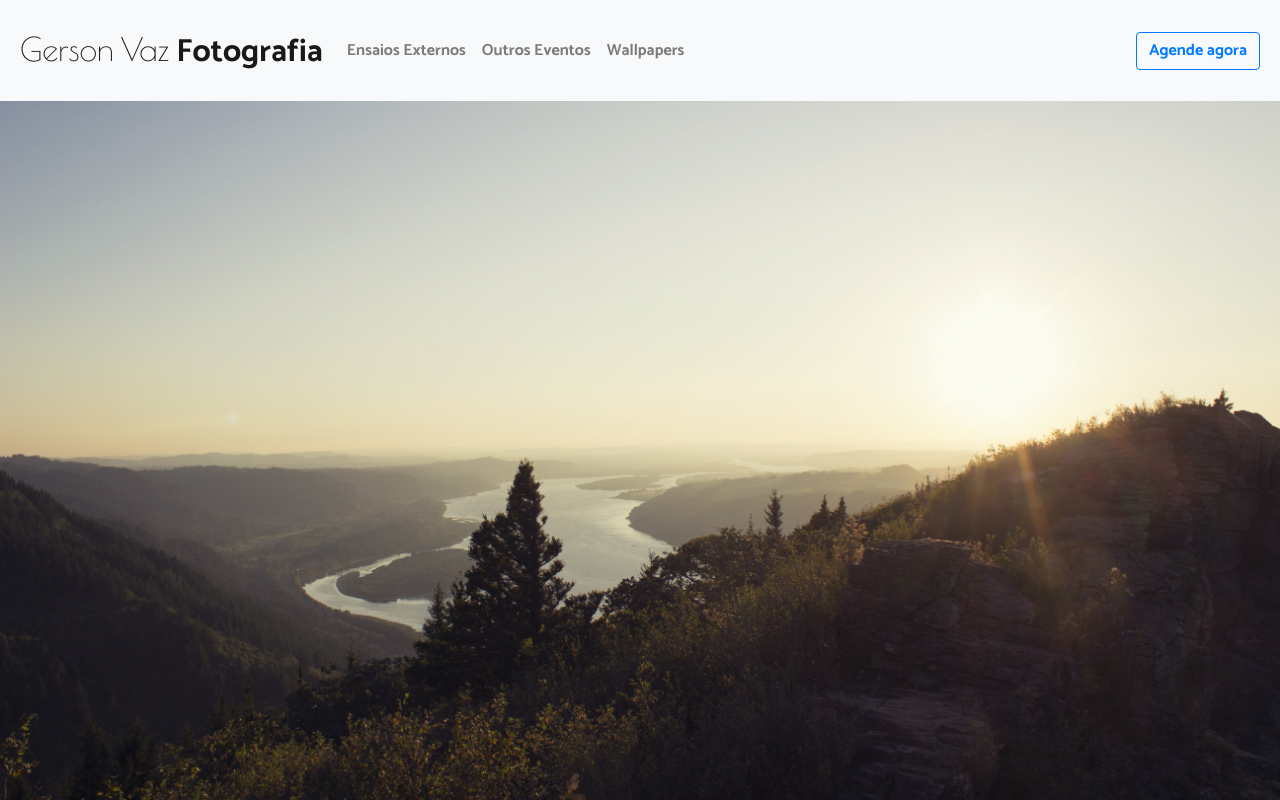
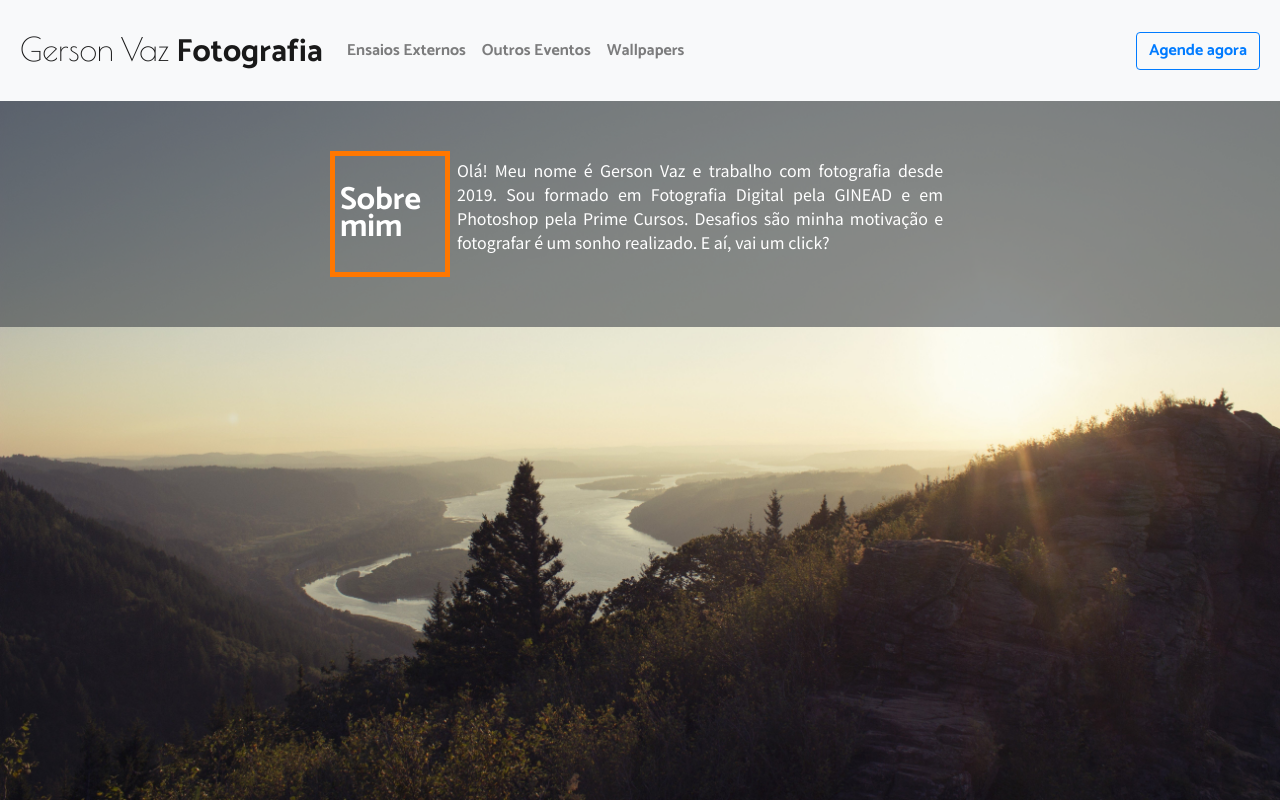
Before and after one commit to filipemelo2002/Photographer-Corner, a React (Create React App) app: page / in a window 1280 px wide. Built offline with nearby package versions, Linux system fonts and the light colour scheme.

Commit message:
About me  section

```diff
--- a/src/App.css
+++ b/src/App.css
@@ -1,13 +1,14 @@
 @import url('https://fonts.googleapis.com/css?family=Catamaran:700|Poiret+One&display=swap');
+
 *{
     margin: 0;
     padding: 0;
     outline: 0;
-    box-sizing: unset;
+    box-sizing: border-box;
 }
-body,html{
-    height: 100%;
-}
+html, body, #root{
+    min-height: 100%;
+  }
 body{
     background-image: url(./assets/bg.jpg);
     background-size: cover;
--- a/src/pages/home/index.js
+++ b/src/pages/home/index.js
@@ -2,8 +2,15 @@ import React from 'react'
 import './styles.css'
 export default function Home(){
     return (
-        <div className="container">
-
+        <div className="content">
+            <div className="aboutMe">
+                <div>
+                    Sobre mim
+                </div>
+                <p>
+                Olá! Meu nome é Gerson Vaz e trabalho com fotografia desde 2019. Sou formado em Fotografia Digital pela GINEAD e em Photoshop pela Prime Cursos. Desafios são minha motivação e fotografar é um sonho realizado. E aí, vai um click?
+                </p>
+            </div>
         </div>
         )
 }
--- a/src/pages/home/styles.css
+++ b/src/pages/home/styles.css
@@ -1,6 +1,39 @@
-.container{
-    width: 70%;
+@import url('https://fonts.googleapis.com/css?family=Noto+Sans+TC&display=swap');
+.content{
+    width: 100%;
     align-self: center;
     display: flex;
     flex-direction: column;
 }
+
+.aboutMe{
+    background: #393E4690;
+    width: 100%;
+    padding: 50px;
+    display: flex;
+    flex-direction: row;
+    justify-content: center;
+    cursor: pointer;
+}
+.aboutMe>div{
+    border: 5px solid #FF7700;
+    width: 120px;
+    min-height: 120px;
+    height: auto;
+    padding: 5px;
+    display: flex;
+    align-items: center;
+    align-items: center;
+    color: #fff;
+    font-family: 'Catamaran', sans-serif;
+    font-size: 2rem;
+    line-height: 1.7rem;
+}
+.aboutMe>p{
+    font-family: 'Noto Sans TC', sans-serif;
+    color: #fff;
+    max-width: 500px;
+    text-align: justify;
+    padding: 7px;
+    font-size: 16px;
+}
```
